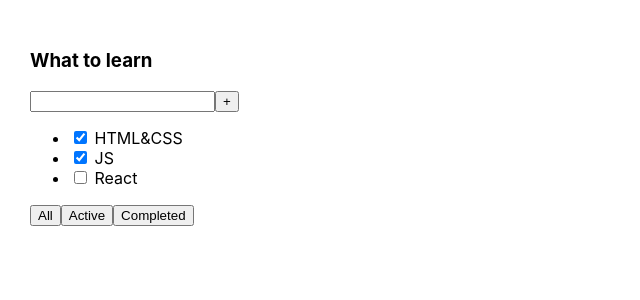
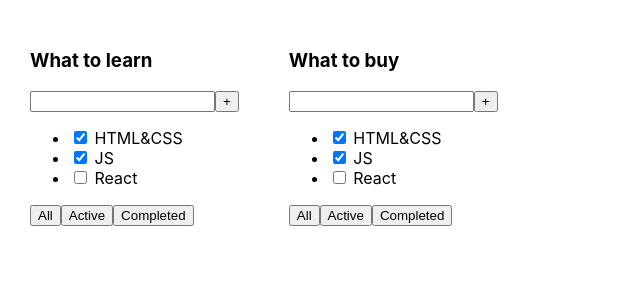
Before and after one commit to aavdienko/it-incubator-to-do-list, a React (Create React App) app: page / in a window 1280 px wide. Shown: the top 300 px of the page, without its empty margins (0-640 px from the left). Built offline with nearby package versions, Linux system fonts and the light colour scheme.

Commit message:
Monday. 1st lesson. Created TodoList component

```diff
--- a/src/App.tsx
+++ b/src/App.tsx
@@ -1,28 +1,29 @@
 import React from 'react';
 import './App.css';
+import TodoList from './components/ToDoList';
 
-function App() {
-    return (
-        <div className="App">
-            <div>
-                <h3>What to learn</h3>
-                <div>
-                    <input/>
-                    <button>+</button>
-                </div>
-                <ul>
-                    <li><input type="checkbox" checked={true}/> <span>HTML&CSS</span></li>
-                    <li><input type="checkbox" checked={true}/> <span>JS</span></li>
-                    <li><input type="checkbox" checked={false}/> <span>React</span></li>
-                </ul>
-                <div>
-                    <button>All</button>
-                    <button>Active</button>
-                    <button>Completed</button>
-                </div>
-            </div>
-        </div>
-    );
-}
+const tasks1 = [
+  { id: 1, title: 'HTML&CSS', isDone: true },
+  { id: 2, title: 'JS', isDone: true },
+  { id: 3, title: 'ReactJS', isDone: false },
+];
+const tasks2 = [
+  { id: 1, title: 'Hello world', isDone: true },
+  { id: 2, title: 'I am Happy', isDone: false },
+  { id: 3, title: 'Yo', isDone: false },
+];
+
+const todoListTitle1: string = 'What to learn'
+const todoListTitle2: string = 'What to buy'
+
+const App = () => {
+  return (
+    <div className="App">
+      <TodoList title={todoListTitle1}/>
+      <TodoList title={todoListTitle2}/>
+      {/* <TodoList title={'Books'} /> */}
+    </div>
+  );
+};
 
 export default App;
--- /dev/null
+++ b/src/components/ToDoList.tsx
@@ -0,0 +1,35 @@
+import React from 'react';
+
+type TodoListPropsType = {
+  title: string
+}
+
+const TodoList = (props: TodoListPropsType) => {
+  return (
+    <div>
+      <h3>{props.title}</h3>
+      <div>
+        <input />
+        <button>+</button>
+      </div>
+      <ul>
+        <li>
+          <input type="checkbox" checked={true} /> <span>HTML&CSS</span>
+        </li>
+        <li>
+          <input type="checkbox" checked={true} /> <span>JS</span>
+        </li>
+        <li>
+          <input type="checkbox" checked={false} /> <span>React</span>
+        </li>
+      </ul>
+      <div>
+        <button>All</button>
+        <button>Active</button>
+        <button>Completed</button>
+      </div>
+    </div>
+  );
+};
+
+export default TodoList;
```
